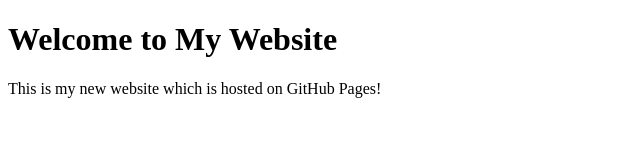
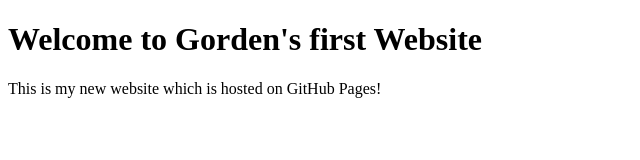
Before and after one commit to GordenWang054/GordenWang054.github.io, a plain HTML site: page index.html in a window 1280 px wide. Shown: the whole page, without its empty margins (0-640 px from the left). Drawn offline with Linux system fonts and the light colour scheme.

Commit message:
Update index.html

```diff
--- a/index.html
+++ b/index.html
@@ -10,7 +10,7 @@
 
 <body>
   <main>
-    <h1>Welcome to My Website</h1>
+    <h1>Welcome to Gorden's first Website</h1>
     <p>This is my new website which is hosted on GitHub Pages!</p>
   </main>
 </body>
```
